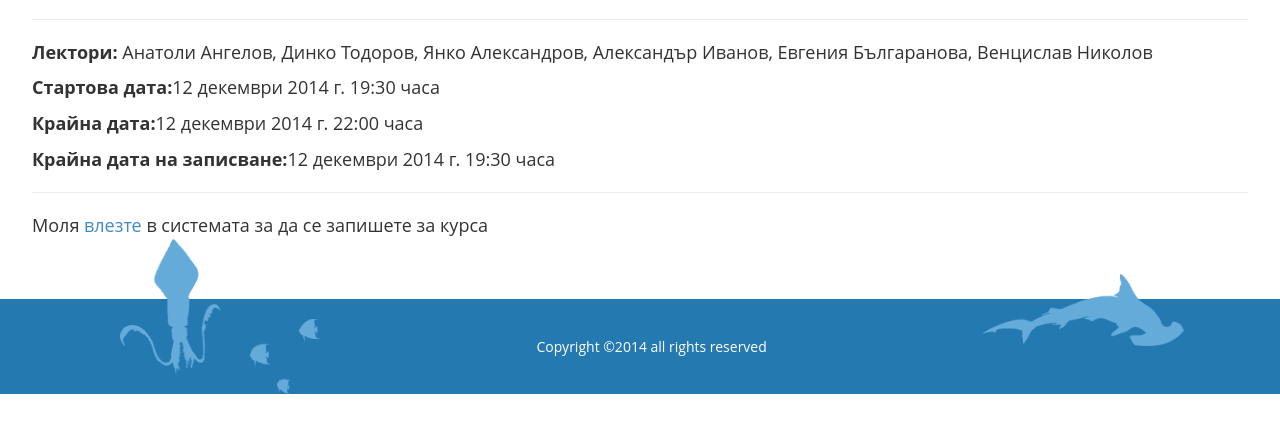
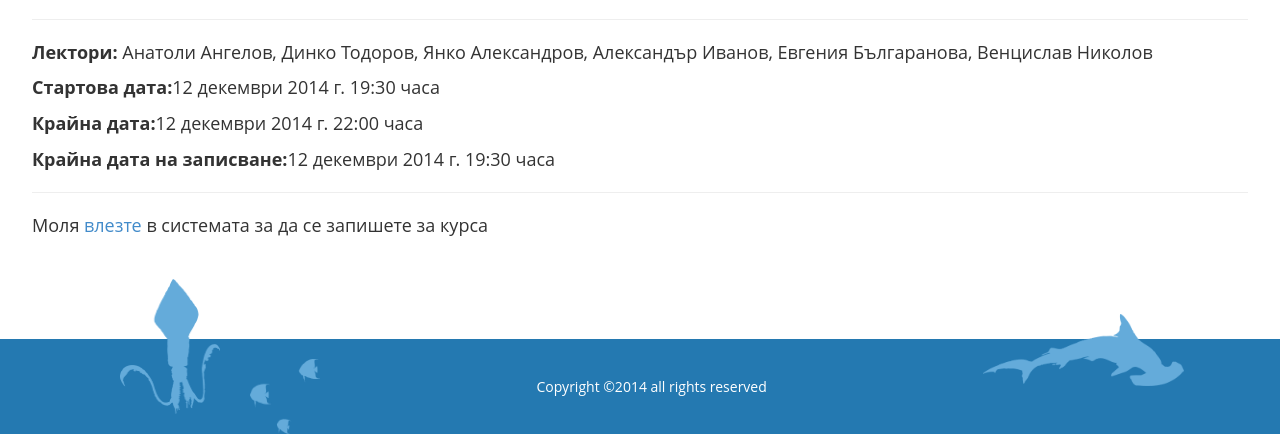
Before and after one commit to Team-Mango/HTML-CSS-Teamwork, a PHP site: page /courses.html in a window 1280 px wide. Shown: the part 1261-1695 px from the top of the page. Before the commit the page ends 1655 px from the top, so only its background shows below. Run offline with PHP 8.4, Linux system fonts and the light colour scheme; some libraries are stand-ins or nearby versions.

Commit message:
CSS minor footer fix

```diff
--- a/css/style.css
+++ b/css/style.css
@@ -170,7 +170,7 @@ section#courses article#content .indent {
 footer.container{
     background-color: #2479b1;
     color:white;
-    margin-top:60px;
+    margin-top:100px;
     width:100%;
 }
 footer div.row{
```
